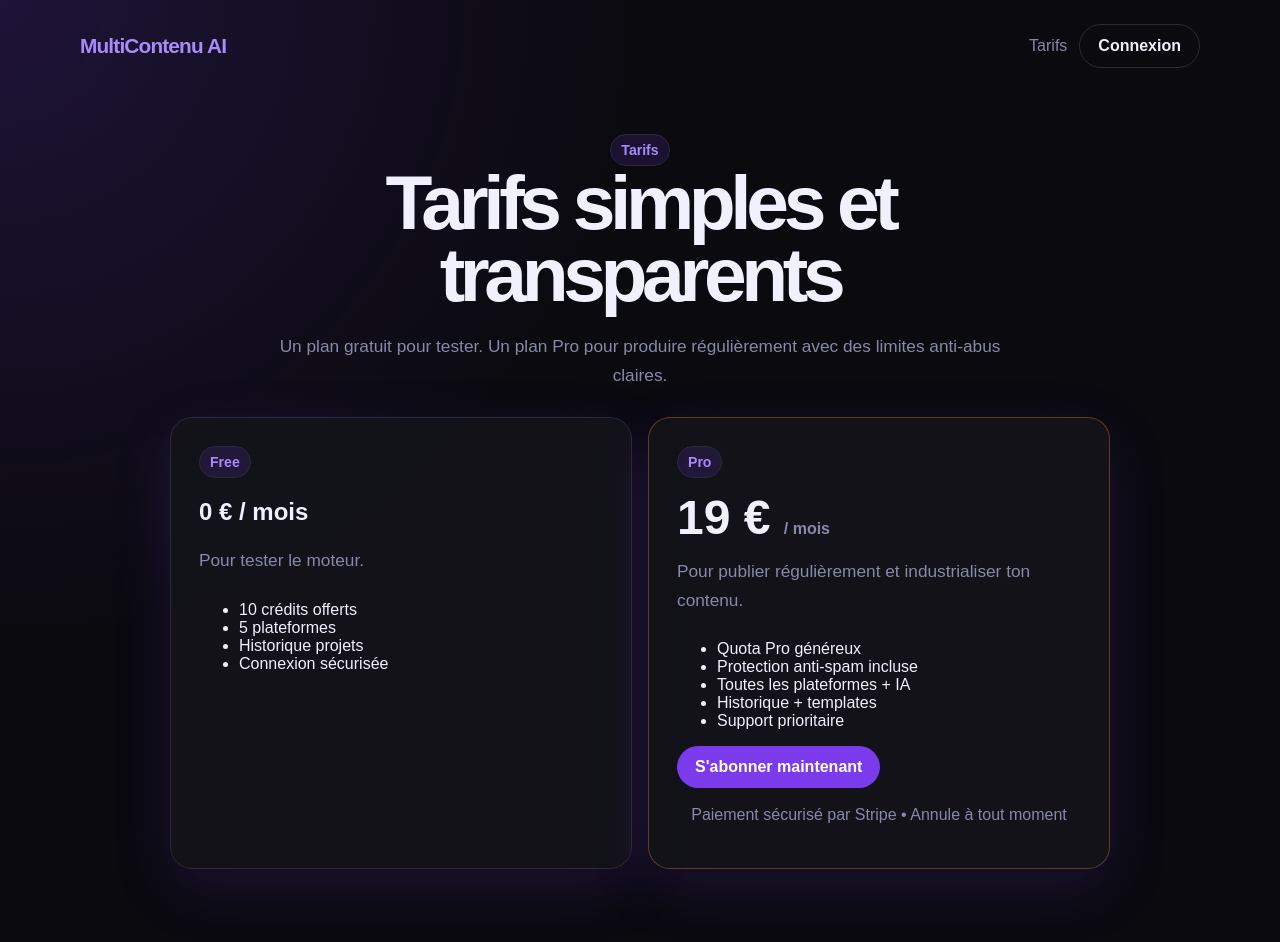
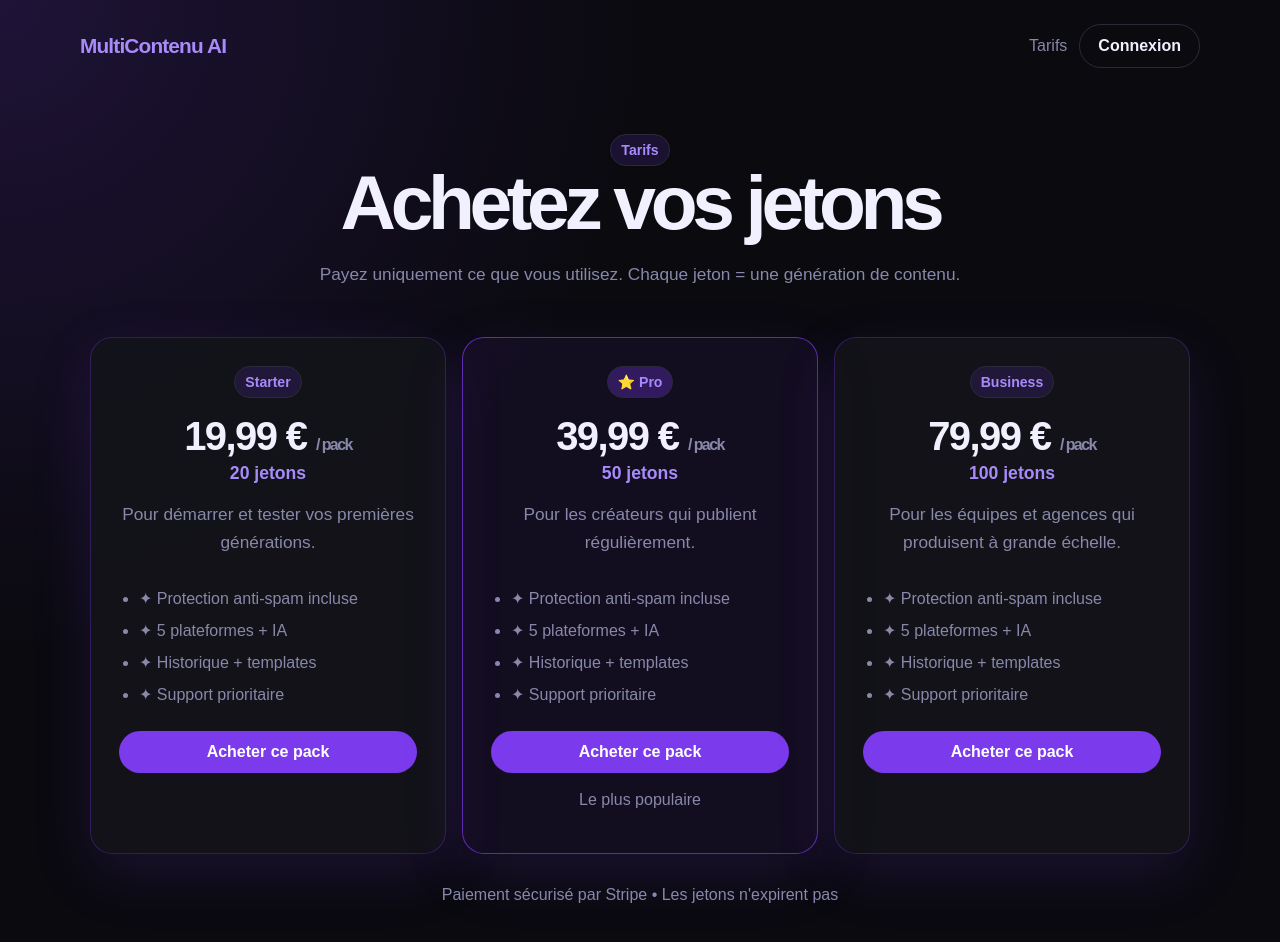
Before and after one commit to remus-orion/multicontenu-ai-private, a Next.js app: page /pricing in a window 1280 px wide. Shown: the top 942 px of the page. Built offline with nearby package versions, Linux system fonts and the light colour scheme; no server answers.

Commit message:
fix dashboard remove plan show tokens

```diff
--- a/app/pricing/page.tsx
+++ b/app/pricing/page.tsx
@@ -1,42 +1,66 @@
 import PricingCheckoutButton from "@/components/PricingCheckoutButton";
 
 export default function PricingPage() {
+  const features = [
+    "Protection anti-spam incluse",
+    "5 plateformes + IA",
+    "Historique + templates",
+    "Support prioritaire",
+  ];
+
   return (
     <main className="page">
-      <section style={{ textAlign: "center", maxWidth: 760, margin: "0 auto 28px" }}>
+      <section style={{ textAlign: "center", maxWidth: 760, margin: "0 auto 48px" }}>
         <span className="badge">Tarifs</span>
-        <h1 className="title">Tarifs simples et transparents</h1>
-        <p className="subtitle">Un plan gratuit pour tester. Un plan Pro pour produire régulièrement avec des limites anti-abus claires.</p>
+        <h1 className="title">Achetez vos jetons</h1>
+        <p className="subtitle">Payez uniquement ce que vous utilisez. Chaque jeton = une génération de contenu.</p>
       </section>
 
-      <section className="grid two" style={{ maxWidth: 940, margin: "0 auto" }}>
-        <article className="card">
-          <span className="badge">Free</span>
-          <h2>0 € / mois</h2>
-          <p className="subtitle">Pour tester le moteur.</p>
-          <ul>
-            <li>10 crédits offerts</li>
-            <li>5 plateformes</li>
-            <li>Historique projets</li>
-            <li>Connexion sécurisée</li>
+      <section className="grid" style={{ maxWidth: 1100, margin: "0 auto" }}>
+        <article className="card" style={{ borderColor: "rgba(124, 58, 237, 0.3)", textAlign: "center" }}>
+          <span className="badge">Starter</span>
+          <h2 style={{ fontSize: "2.5rem", margin: "16px 0 4px", letterSpacing: "-0.04em" }}>
+            19,99 € <span style={{ fontSize: "1rem", color: "var(--muted)" }}>/ pack</span>
+          </h2>
+          <p style={{ color: "#a78bfa", fontWeight: 700, fontSize: "1.1rem", margin: "0 0 16px" }}>20 jetons</p>
+          <p className="subtitle">Pour démarrer et tester vos premières générations.</p>
+          <ul style={{ textAlign: "left", paddingLeft: 20, color: "var(--muted)", lineHeight: 2 }}>
+            {features.map((f) => <li key={f}>✦ {f}</li>)}
           </ul>
+          <PricingCheckoutButton plan="starter" />
         </article>
 
-        <article className="card" style={{ borderColor: "rgba(184, 115, 51, 0.45)" }}>
-          <span className="badge">Pro</span>
-          <h2 style={{ fontSize: "3rem", margin: "12px 0" }}>19 € <span style={{ fontSize: "1rem", color: "var(--muted)" }}>/ mois</span></h2>
-          <p className="subtitle">Pour publier régulièrement et industrialiser ton contenu.</p>
-          <ul>
-            <li>Quota Pro généreux</li>
-            <li>Protection anti-spam incluse</li>
-            <li>Toutes les plateformes + IA</li>
-            <li>Historique + templates</li>
-            <li>Support prioritaire</li>
+        <article className="card" style={{ borderColor: "rgba(124, 58, 237, 0.7)", textAlign: "center", background: "rgba(124, 58, 237, 0.08)" }}>
+          <span className="badge" style={{ background: "rgba(124, 58, 237, 0.3)", color: "#a78bfa" }}>⭐ Pro</span>
+          <h2 style={{ fontSize: "2.5rem", margin: "16px 0 4px", letterSpacing: "-0.04em" }}>
+            39,99 € <span style={{ fontSize: "1rem", color: "var(--muted)" }}>/ pack</span>
+          </h2>
+          <p style={{ color: "#a78bfa", fontWeight: 700, fontSize: "1.1rem", margin: "0 0 16px" }}>50 jetons</p>
+          <p className="subtitle">Pour les créateurs qui publient régulièrement.</p>
+          <ul style={{ textAlign: "left", paddingLeft: 20, color: "var(--muted)", lineHeight: 2 }}>
+            {features.map((f) => <li key={f}>✦ {f}</li>)}
           </ul>
-          <PricingCheckoutButton />
-          <p className="footer-note">Paiement sécurisé par Stripe • Annule à tout moment</p>
+          <PricingCheckoutButton plan="pro" />
+          <p className="footer-note">Le plus populaire</p>
+        </article>
+
+        <article className="card" style={{ borderColor: "rgba(124, 58, 237, 0.3)", textAlign: "center" }}>
+          <span className="badge">Business</span>
+          <h2 style={{ fontSize: "2.5rem", margin: "16px 0 4px", letterSpacing: "-0.04em" }}>
+            79,99 € <span style={{ fontSize: "1rem", color: "var(--muted)" }}>/ pack</span>
+          </h2>
+          <p style={{ color: "#a78bfa", fontWeight: 700, fontSize: "1.1rem", margin: "0 0 16px" }}>100 jetons</p>
+          <p className="subtitle">Pour les équipes et agences qui produisent à grande échelle.</p>
+          <ul style={{ textAlign: "left", paddingLeft: 20, color: "var(--muted)", lineHeight: 2 }}>
+            {features.map((f) => <li key={f}>✦ {f}</li>)}
+          </ul>
+          <PricingCheckoutButton plan="business" />
         </article>
       </section>
+
+      <p className="footer-note" style={{ marginTop: 32 }}>
+        Paiement sécurisé par Stripe • Les jetons n'expirent pas
+      </p>
     </main>
   );
 }
--- a/components/PricingCheckoutButton.tsx
+++ b/components/PricingCheckoutButton.tsx
@@ -2,7 +2,11 @@
 
 import { useState } from "react";
 
-export default function PricingCheckoutButton() {
+interface Props {
+  plan: "starter" | "pro" | "business";
+}
+
+export default function PricingCheckoutButton({ plan }: Props) {
   const [loading, setLoading] = useState(false);
   const [error, setError] = useState<string | null>(null);
 
@@ -15,7 +19,8 @@ export default function PricingCheckoutButton() {
         method: "POST",
         headers: {
           "Content-Type": "application/json"
-        }
+        },
+        body: JSON.stringify({ plan })
       });
 
       const payload = await response.json();
@@ -32,9 +37,9 @@ export default function PricingCheckoutButton() {
   }
 
   return (
-    <div>
-      <button className="btn accent" onClick={handleCheckout} disabled={loading} type="button">
-        {loading ? "Redirection..." : "S'abonner maintenant"}
+    <div style={{ marginTop: 20 }}>
+      <button className="btn accent" onClick={handleCheckout} disabled={loading} type="button" style={{ width: "100%" }}>
+        {loading ? "Redirection..." : "Acheter ce pack"}
       </button>
       {error ? <p className="notice error" style={{ marginTop: 12 }}>{error}</p> : null}
     </div>
```
